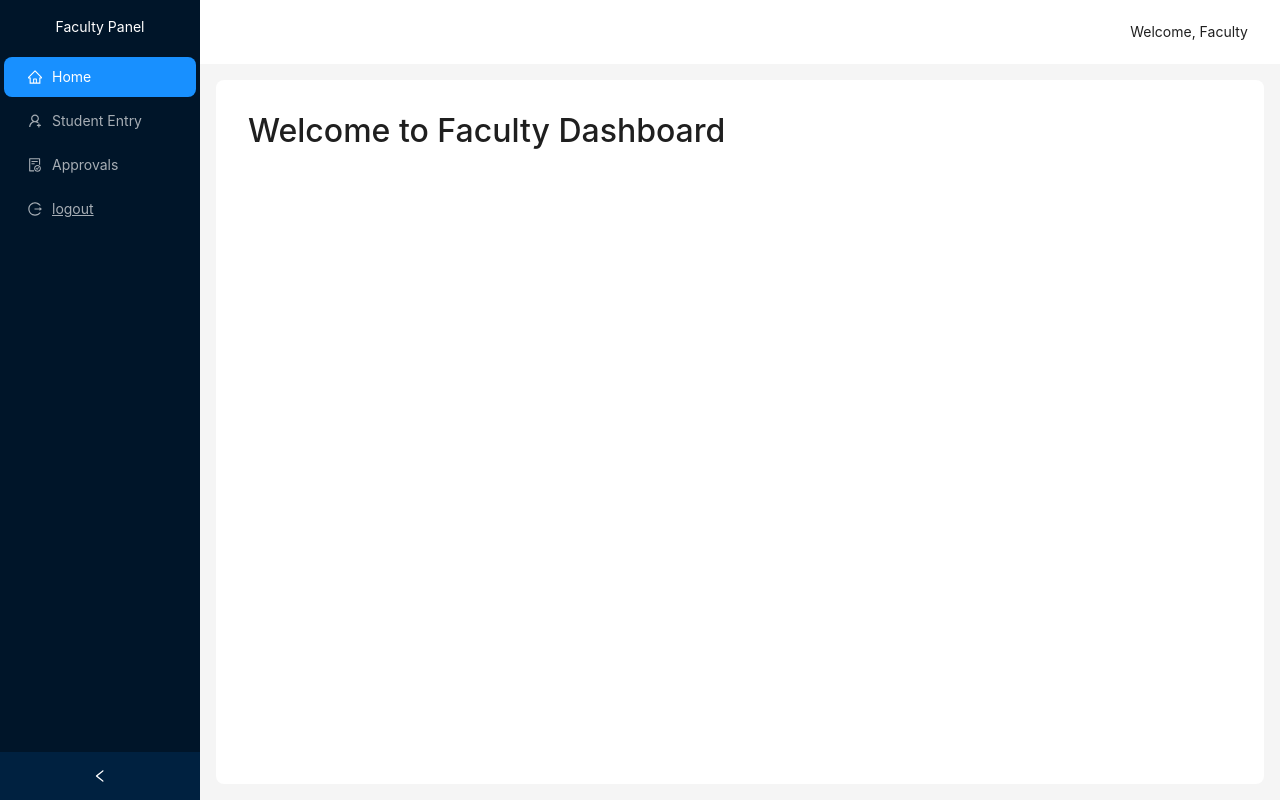
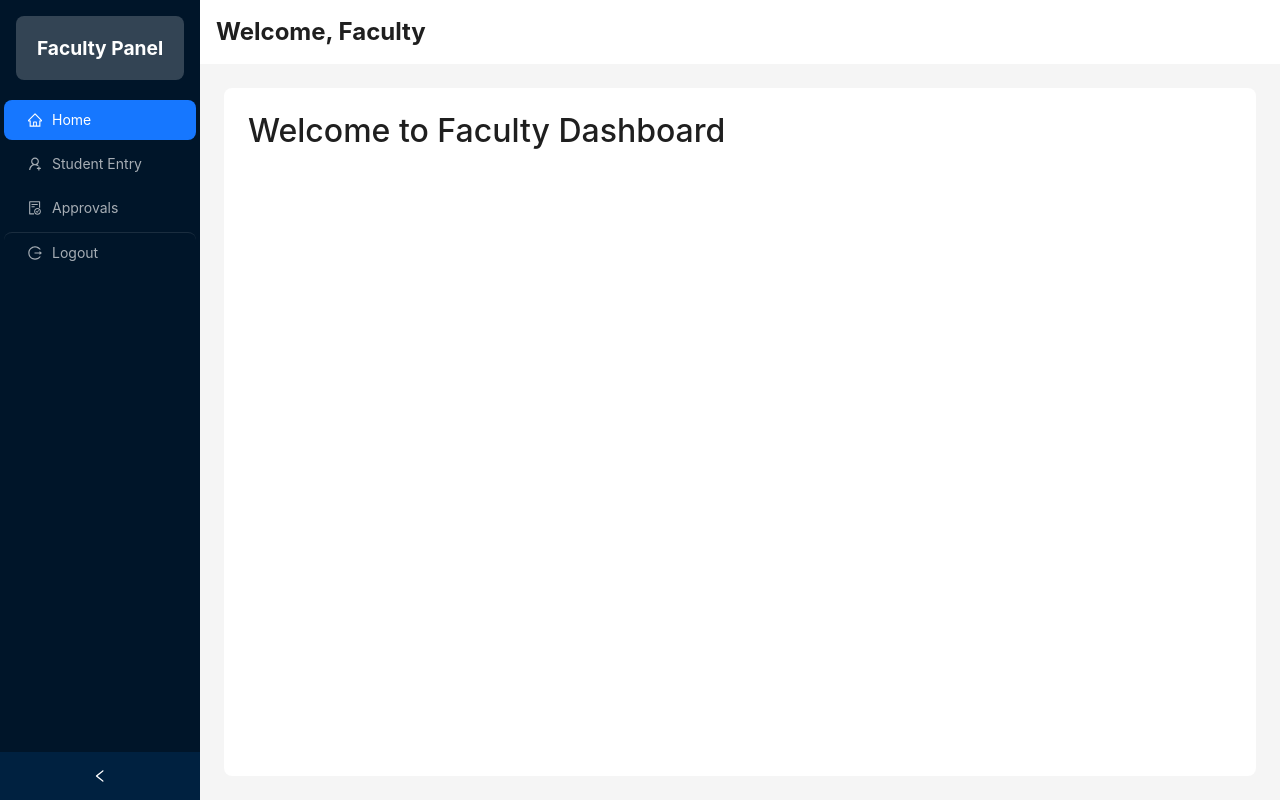
Before and after one commit to Sayonarakoto/GEN-C_LOGIN, a React (Vite) app: page /GEN-C_LOGIN/faculty in a window 1280 px wide. Built offline with nearby package versions, Linux system fonts and the light colour scheme.

Commit message:
tweked dashboard

```diff
--- /dev/null
+++ b/src/Dashbaords/Dashboard.css
@@ -0,0 +1,69 @@
+/* Dashboard.css */
+
+.faculty-dashboard {
+  height: 100vh;
+}
+
+.ant-layout-sider-children {
+  display: flex;
+  flex-direction: column;
+}
+
+.dashboard-logo {
+  height: 64px;
+  margin: 16px;
+  background-color: rgba(255, 255, 255, 0.2);
+  display: flex;
+  align-items: center;
+  justify-content: center;
+  color: #fff;
+  font-weight: bold;
+  font-size: 1.2rem;
+  border-radius: 8px;
+}
+
+.dashboard-sider {
+  flex: 1; /* This makes the sider content expand */
+  display: flex;
+  flex-direction: column;
+  justify-content: space-between;
+}
+
+.dashboard-menu {
+  flex-grow: 1; /* Main menu takes all available space */
+}
+
+/* Specific style for the logout button */
+.dashboard-logout {
+  border-top: 1px solid rgba(255, 255, 255, 0.1);
+  margin-top: auto; /* This pushes the logout menu to the bottom */
+}
+
+.dashboard-header {
+  background: #fff;
+  padding: 0 16px;
+  display: flex;
+  align-items: center;
+  font-size: 1.5rem;
+  font-weight: bold;
+}
+
+.dashboard-content {
+  margin: 24px;
+  padding: 24px;
+  background: #fff;
+  min-height: 360px;
+  border-radius: 8px;
+}
+
+/* Make sure the main content area has some top padding to clear the header */
+.ant-layout-content {
+  padding-top: 24px;
+}
+
+/* Responsive adjustments for smaller screens */
+@media (max-width: 768px) {
+  .dashboard-header {
+    font-size: 1.2rem;
+  }
+}
--- a/src/Dashbaords/FacultyDashboard.jsx
+++ b/src/Dashbaords/FacultyDashboard.jsx
@@ -1,24 +1,36 @@
 import React, { useState } from "react";
-import { Layout, Menu } from "antd";
+import { Layout, Menu, message } from "antd";
 import {
   UserAddOutlined,
   HomeOutlined,
   FileDoneOutlined,
   LogoutOutlined,
-  ImportOutlined,
 } from "@ant-design/icons";
 import StudentEntryForm from "../faculty/StudentEntryForm";
-import { Link } from 'react-router-dom';
+import { useNavigate } from "react-router-dom";
+import "./Dashboard.css";
+
 const { Header, Sider, Content } = Layout;
 
 function FacultyDashboard() {
   const [selectedKey, setSelectedKey] = useState("home");
+  const navigate = useNavigate();
 
   const handleMenuClick = (e) => {
     setSelectedKey(e.key);
   };
 
-  // Page Switching Logic
+  const handleLogout = () => {
+    // Clear user data from local storage and session storage
+    localStorage.removeItem("facultyToken");
+    sessionStorage.removeItem("facultyToken");
+
+    message.success("You have been logged out.");
+
+    // Redirect the user to the signin page
+    navigate("/faculty-login");
+  };
+
   const renderContent = () => {
     switch (selectedKey) {
       case "studentEntry":
@@ -32,21 +44,18 @@ function FacultyDashboard() {
   };
 
   return (
-    <Layout style={{ minHeight: "100vh" }}>
+    <Layout className="faculty-dashboard">
       {/* Sidebar */}
       <Sider collapsible>
-        <div
-          className="logo"
-          style={{ color: "white", textAlign: "center", padding: "1rem" }}
-        >
-          Faculty Panel
-        </div>
+        <div className="dashboard-logo">Faculty Panel</div>
+
+        <div className="dashboard-sider">
           <Menu
             theme="dark"
             mode="inline"
-          defaultSelectedKeys={["home"]}
             selectedKeys={[selectedKey]}
             onClick={handleMenuClick}
+            className="dashboard-menu"
           >
             <Menu.Item key="home" icon={<HomeOutlined />}>
               Home
@@ -57,35 +66,24 @@ function FacultyDashboard() {
             <Menu.Item key="approvals" icon={<FileDoneOutlined />}>
               Approvals
             </Menu.Item>
-          <Menu.Item key="logout" icon={<LogoutOutlined />}>
-            <Link to="/home">logout</Link>
+
+            {/* Logout item at the end of the menu */}
+            <Menu.Item
+              key="logout"
+              icon={<LogoutOutlined />}
+              onClick={handleLogout}
+              className="dashboard-logout" // Add a class for styling
+            >
+              Logout
             </Menu.Item>
           </Menu>
+        </div>
       </Sider>
 
       {/* Main Layout */}
       <Layout>
-        <Header
-          style={{
-            background: "#fff",
-            padding: 0,
-            textAlign: "right",
-            paddingRight: "2rem",
-          }}
-        >
-          Welcome, Faculty
-        </Header>
-
-        <Content
-          style={{
-            margin: "1rem",
-            background: "#fff",
-            padding: "2rem",
-            borderRadius: "8px",
-          }}
-        >
-          {renderContent()}
-        </Content>
+        <Header className="dashboard-header">Welcome, Faculty</Header>
+        <Content className="dashboard-content">{renderContent()}</Content>
       </Layout>
     </Layout>
   );
--- a/src/Dashbaords/StudentDashboard.css
+++ /dev/null
@@ -1,13 +0,0 @@
-/* Example: Customize sidebar background and menu item hover */
-.ant-layout-sider {
-  background: #001529 !important;
-}
-
-.ant-menu-item-selected {
-  background-color: #1890ff !important;
-}
-
-.ant-menu-item:hover {
-  background-color: #40a9ff !important;
-  transition: background-color 0.3s ease;
-}
--- a/src/Dashbaords/StudentDashboard.jsx
+++ b/src/Dashbaords/StudentDashboard.jsx
@@ -8,7 +8,7 @@ import {
   HomeOutlined,
   LogoutOutlined,
 } from '@ant-design/icons';
-import './StudentDashboard.css';
+import './Dashboard.css';
 
 const { Sider, Content } = Layout;
 
```
Lines whose indentation alone changed are shown as unchanged.
